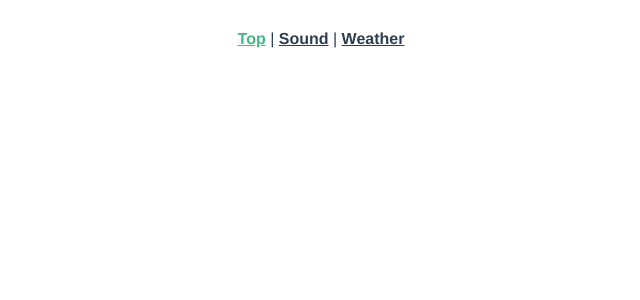
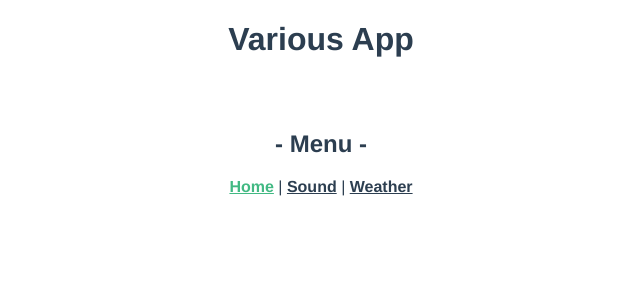
Before and after one commit to TakanoriOkawa/various_function_app, a Vue app: page / in a window 1280 px wide. Shown: the top 300 px of the page, without its empty margins (319-959 px from the left). Built offline with nearby package versions, Linux system fonts and the light colour scheme.

Commit message:
add home page

```diff
--- a/src/App.vue
+++ b/src/App.vue
@@ -2,7 +2,8 @@
   <div id="app">
     <router-view />
     <div id="nav">
-      <router-link to="/">Top</router-link> |
+      <h2>- Menu -</h2>
+      <router-link to="/">Home</router-link> |
       <router-link to="/sound">Sound</router-link> |
       <router-link to="/weather">Weather</router-link>
     </div>
--- a/src/router/index.js
+++ b/src/router/index.js
@@ -2,7 +2,7 @@ import Vue from "vue";
 import VueRouter from "vue-router";
 import music from "../views/sound";
 import weather from "../views/weather";
-
+import home from "../views/home";
 
 Vue.use(VueRouter);
 
@@ -16,7 +16,12 @@ const routes = [
     path: "/weather",
     name: "weather",
     component: weather,
-  }
+  },
+  {
+    path: "/",
+    name: "home",
+    component: home,
+  },
 ];
 
 const router = new VueRouter({
--- /dev/null
+++ b/src/views/home.vue
@@ -0,0 +1,7 @@
+<template>
+  <div id="home">
+      <header>
+          <h1>Various App</h1>
+      </header>
+  </div>
+</template>
```
